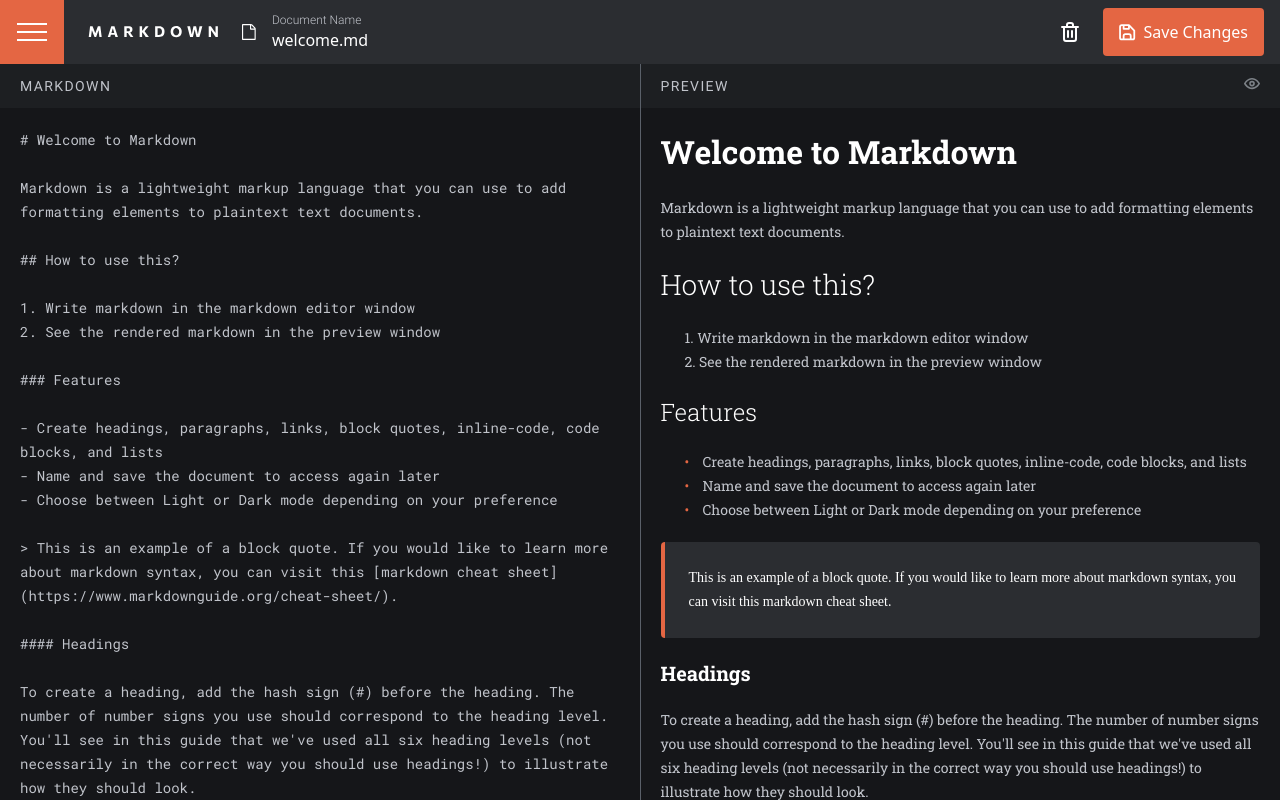
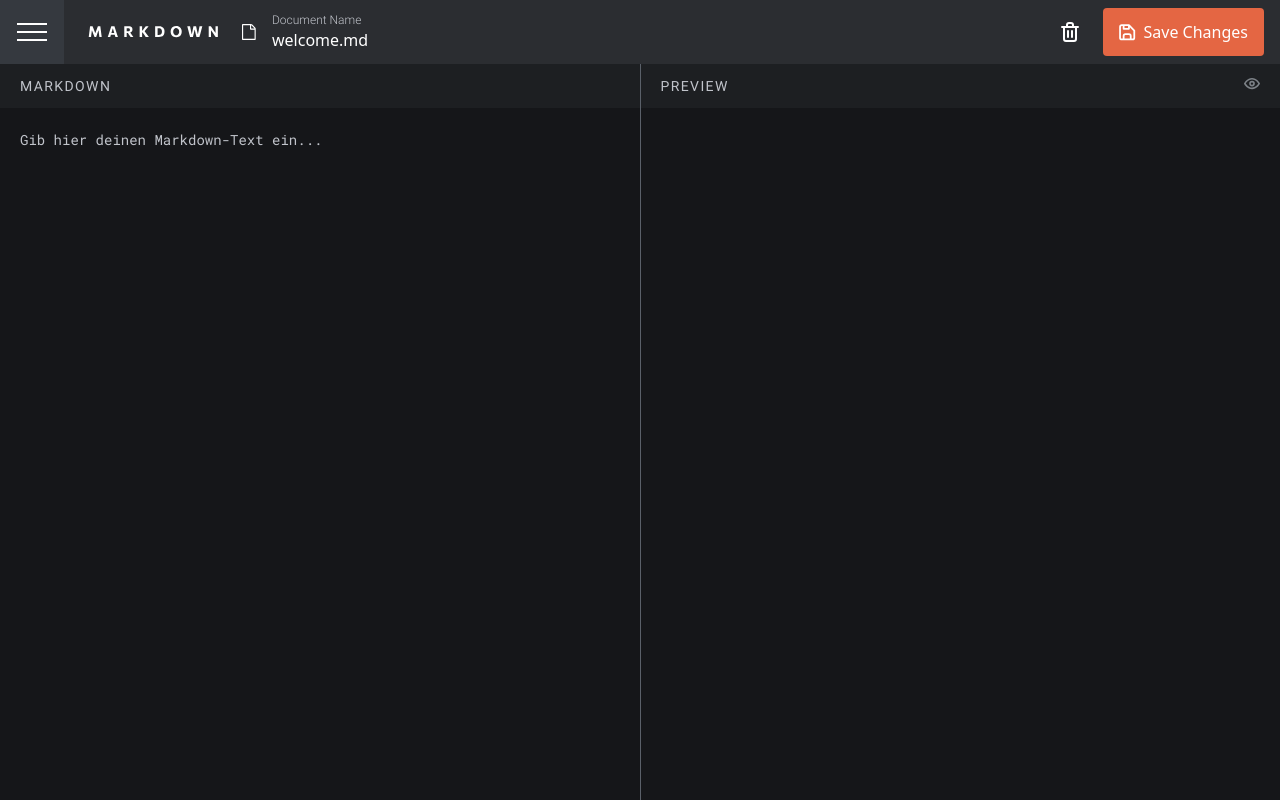
Before and after one commit to marcel-schmidt-dev/in-browser-markdown-editor, a Next.js app: page / in a window 1280 px wide. Built offline with nearby package versions, Linux system fonts and the light colour scheme; no server answers; the database is empty.

Commit message:
Refactor MarkDownEditor component to remove default markdown content

```diff
--- a/src/components/MarkDownEditor.jsx
+++ b/src/components/MarkDownEditor.jsx
@@ -4,41 +4,7 @@ import ReactMarkdown from "react-markdown";
 import remarkGfm from "remark-gfm";
 
 const MarkdownEditor = () => {
-  const [markdown, setMarkdown] = useState(`# Welcome to Markdown
-
-Markdown is a lightweight markup language that you can use to add formatting elements to plaintext text documents.
-
-## How to use this?
-
-1. Write markdown in the markdown editor window
-2. See the rendered markdown in the preview window
-
-### Features
-
-- Create headings, paragraphs, links, block quotes, inline-code, code blocks, and lists
-- Name and save the document to access again later
-- Choose between Light or Dark mode depending on your preference
-
-> This is an example of a block quote. If you would like to learn more about markdown syntax, you can visit this [markdown cheat sheet](https://www.markdownguide.org/cheat-sheet/).
-
-#### Headings
-
-To create a heading, add the hash sign (#) before the heading. The number of number signs you use should correspond to the heading level. You'll see in this guide that we've used all six heading levels (not necessarily in the correct way you should use headings!) to illustrate how they should look.
-
-##### Lists
-
-You can see examples of ordered and unordered lists above.
-
-###### Code Blocks
-
-This markdown editor allows for inline-code snippets, like this: \`<p>I'm inline</p>\`. It also allows for larger code blocks like this:
-
-\`\`\`
-<main>
-  <h1>This is a larger code block</h1>
-</main>
-\`\`\`
-`);
+  const [markdown, setMarkdown] = useState(``);
 
   const [markdownHidden, setMarkdownHidden] = useState(false);
 
```
